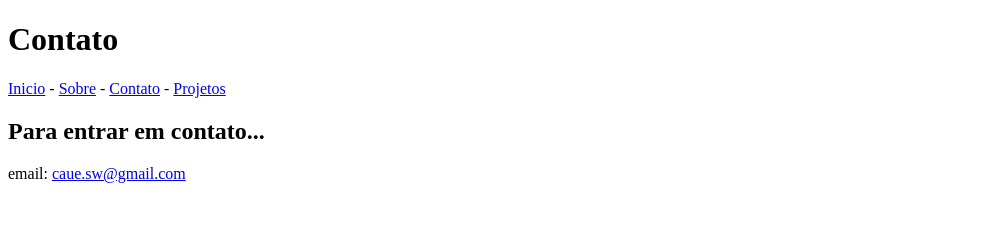
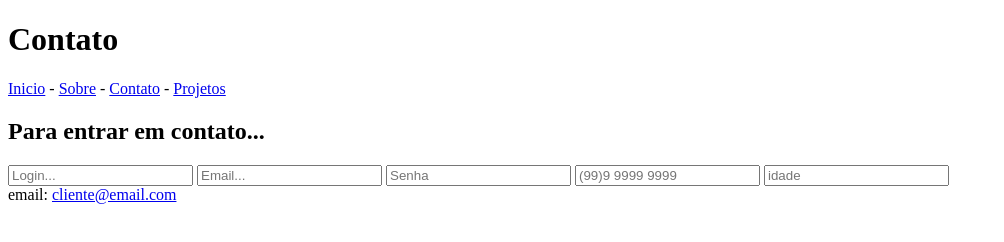
Before and after one commit to CaueTrajanoG/AulasHtml_Start_CapGemini, a plain HTML site: page contato.html in a window 1280 px wide. Shown: the whole page, without its empty margins (0-1004 px from the left). Drawn offline with Linux system fonts and the light colour scheme.

Commit message:
FORMS
Aprendendo sobre formulários e todos os seus types

```diff
--- a/contato.html
+++ b/contato.html
@@ -2,8 +2,6 @@
 <html lang="en">
 <head>
     <meta charset="UTF-8">
-    <meta http-equiv="X-UA-Compatible" content="IE=edge">
-    <meta name="viewport" content="width=device-width, initial-scale=1.0">
     <title>Contato</title>
 </head>
 <body>
@@ -23,9 +21,17 @@
         <section>
             <h2>Para entrar em contato...</h2>
         </section>
+        <form>
+            <input type="text" name="q" placeholder="Login..."/>
+            <input type="email" nome="email" placeholder="Email..."/>
+            <input type="password" placeholder="Senha"/>
+            <input type="tel" placeholder="(99)9 9999 9999"/>
+            <input type="hidden" name = "qHidden" value="hiden"/>
+            <input type="number" name="idade" placeholder="idade"/>
+        </form>
         <section>
             email:
-            <a href="mailto:caue.sw@gmail.com">caue.sw@gmail.com</a>
+            <a href="mailto:caue.sw@gmail.com">cliente@email.com</a>
         </section>
 
     </main>
```
